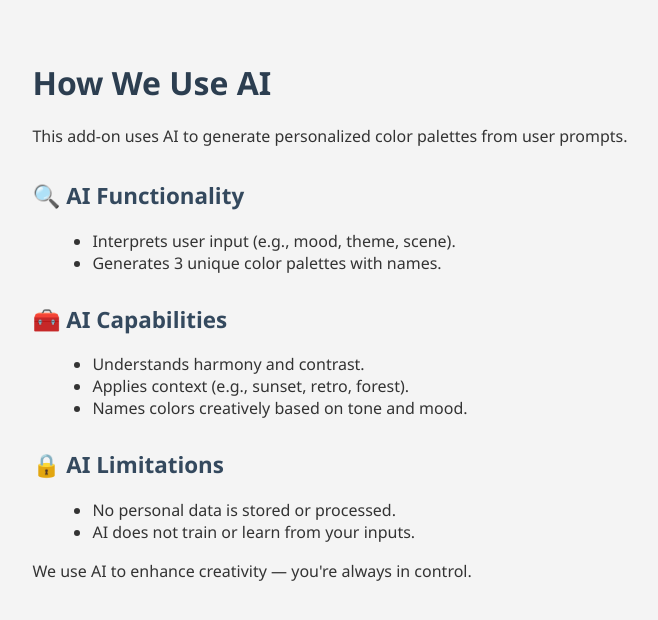
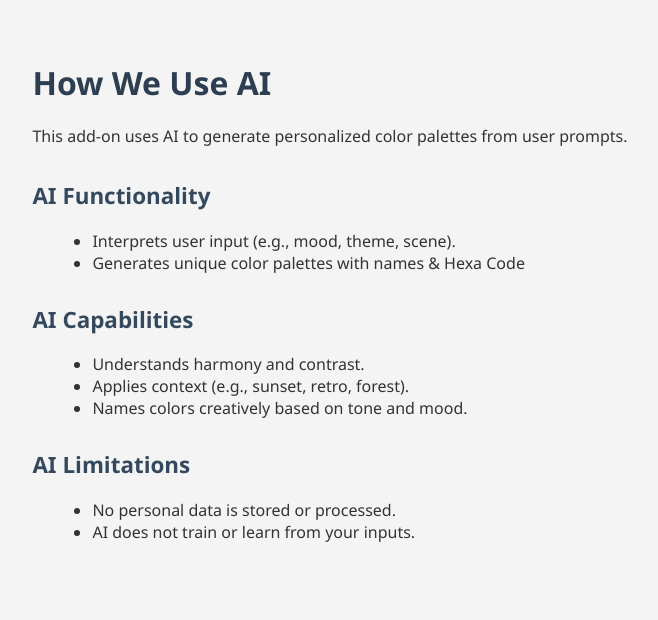
Before and after one commit to hiarun01/palette-craft-docu, a React (Vite) app: page /how-ai-work in a window 1280 px wide. Shown: the top 620 px of the page, without its empty margins (310-968 px from the left). Built offline with nearby package versions, Linux system fonts and the light colour scheme.

Commit message:
update pages

```diff
--- a/src/pages/HowAiWorksPage.jsx
+++ b/src/pages/HowAiWorksPage.jsx
@@ -9,26 +9,24 @@ const HowAiWorksPage = () => {
         prompts.
       </p>
 
-      <h2>🔍 AI Functionality</h2>
+      <h2>AI Functionality</h2>
       <ul>
         <li>Interprets user input (e.g., mood, theme, scene).</li>
-        <li>Generates 3 unique color palettes with names.</li>
+        <li>Generates unique color palettes with names & Hexa Code</li>
       </ul>
 
-      <h2>🧰 AI Capabilities</h2>
+      <h2>AI Capabilities</h2>
       <ul>
         <li>Understands harmony and contrast.</li>
         <li>Applies context (e.g., sunset, retro, forest).</li>
         <li>Names colors creatively based on tone and mood.</li>
       </ul>
 
-      <h2>🔒 AI Limitations</h2>
+      <h2>AI Limitations</h2>
       <ul>
         <li>No personal data is stored or processed.</li>
         <li>AI does not train or learn from your inputs.</li>
       </ul>
-
-      <p>We use AI to enhance creativity — you're always in control.</p>
     </div>
   );
 };
--- a/src/pages/PrivacyPolicyPage.jsx
+++ b/src/pages/PrivacyPolicyPage.jsx
@@ -5,38 +5,49 @@ const PrivacyPolicyPage = () => {
     <div className="container">
       <h1>Privacy Policy – PaletteCraft</h1>
       <p>
-       At PaletteCraft, we take your privacy seriously. This policy explains what data we collect and how we use it
+        At PaletteCraft, we take your privacy seriously. This policy explains
+        what data we collect and how we use it
       </p>
-
       <h2>Data We Collect</h2>
       <ul>
         <li>
-        We do not collect any personal information such as your name, email address, or location by default.
+          We do not collect any personal information such as your name, email
+          address, or location by default.
         </li>
-        <li>The only data used is your input, such as text prompts you provide for generating color palettes.</li>
+        <li>
+          The only data used is your input, such as text prompts you provide for
+          generating color palettes.
+        </li>
       </ul>
 
       <h2>How We Use Your Data</h2>
       <ul>
+        <li>
+          No data is transmitted to external databases or stored for later use.
+        </li>
 
-
-
-
-No data is transmitted to external databases or stored for later use.
-        <li> Your input is used temporarily during your session to generate the output.</li>
+        <li>
+          Your input is used temporarily during your session to generate the
+          output.
+        </li>
         <li>We do not store, log, or share this data with anyone.</li>
-          <li>No data is transmitted to external databases or stored for later use.</li>
+        <li>
+          No data is transmitted to external databases or stored for later use.
+        </li>
       </ul>
 
       <h2>Third-Party Services</h2>
       <p>
-       We may use external APIs (e.g., OpenAI) to process input. While we do not send personal data to them, their privacy policies may apply when interacting with their services.
+        We may use external Api (GenAi) to process input. While we do not send
+        personal data to them, their privacy policies may apply when interacting
+        with their services.
       </p>
 
       <h2>Contact</h2>
       <p>
-     If you have any questions or concerns about your data privacy, please feel free to contact us:
-        <a href="mailto:hiarun.works@gmail.com">hiarun.works@gmail.com</a>.
+        If you have any questions or concerns about your data privacy, please
+        feel free to contact us:
+        <a href="mailto:hiarun.works@gmail.com"> hiarun.works@gmail.com </a>.
       </p>
     </div>
   );
```
